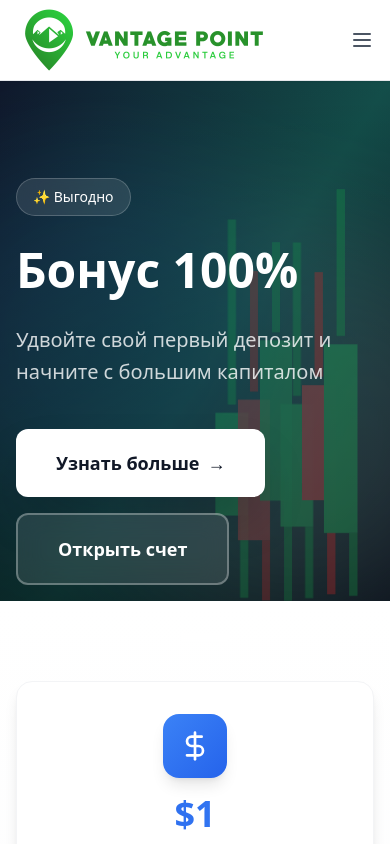
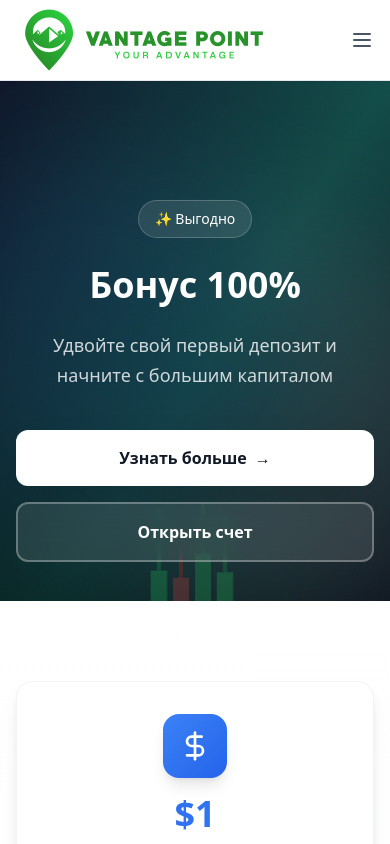
Before and after one commit to mobius1info/Wordex, a React (Vite) app: page / in a window 390 px wide. Shown: the top 844 px of the page. Built offline with nearby package versions, Linux system fonts and the light colour scheme.

Commit message:
Updated App.tsx

```diff
--- a/src/App.tsx
+++ b/src/App.tsx
@@ -971,7 +971,7 @@ function App() {
                   <div className="absolute bottom-1/4 right-1/4 w-96 h-96 bg-blue-500 rounded-full blur-3xl"></div>
                 </div>
                 {index === 0 && (
-                  <div className="absolute right-10 top-1/2 -translate-y-1/2 opacity-40 pointer-events-none">
+                  <div className="hidden lg:block absolute right-10 top-1/2 -translate-y-1/2 opacity-40 pointer-events-none">
                     <div className="flex items-center gap-12">
                       <div className="text-center">
                         <div className="bg-gradient-to-br from-blue-400 to-blue-600 rounded-2xl p-6 shadow-2xl animate-pulse-slow mb-4">
@@ -1028,8 +1028,31 @@ function App() {
                     </div>
                   </div>
                 )}
+                {index === 0 && (
+                  <div className="lg:hidden absolute bottom-8 left-1/2 -translate-x-1/2 opacity-30 pointer-events-none">
+                    <div className="flex items-center gap-4">
+                      <div className="bg-gradient-to-br from-blue-400 to-blue-600 rounded-lg p-3 shadow-xl animate-pulse-slow">
+                        <div className="text-white text-xs font-bold">Master</div>
+                      </div>
+                      <div className="animate-arrow-flow">
+                        <svg width="40" height="20" viewBox="0 0 40 20" className="text-blue-300">
+                          <path d="M 2 10 L 30 10" stroke="currentColor" strokeWidth="2" fill="none" strokeDasharray="3,3"/>
+                          <polygon points="30,7 38,10 30,13" fill="currentColor"/>
+                        </svg>
+                      </div>
+                      <div className="flex gap-2">
+                        <div className="bg-gradient-to-br from-green-400 to-green-600 rounded-lg p-2 shadow-xl animate-trade-signal">
+                          <div className="text-white text-xs">F1</div>
+                        </div>
+                        <div className="bg-gradient-to-br from-green-400 to-green-600 rounded-lg p-2 shadow-xl animate-trade-signal" style={{ animationDelay: '0.5s' }}>
+                          <div className="text-white text-xs">F2</div>
+                        </div>
+                      </div>
+                    </div>
+                  </div>
+                )}
                 {index === 1 && (
-                  <div className="absolute right-0 top-1/2 -translate-y-1/2 w-1/2 h-full opacity-30 pointer-events-none">
+                  <div className="hidden lg:block absolute right-0 top-1/2 -translate-y-1/2 w-1/2 h-full opacity-30 pointer-events-none">
                     <div className="flex items-end justify-around h-full px-8 pb-20">
                       <div className="animate-candle" style={{ animationDelay: '0s' }}>
                         <div className="w-2 bg-green-600" style={{ height: '180px' }}></div>
@@ -1064,23 +1087,49 @@ function App() {
                     </div>
                   </div>
                 )}
+                {index === 1 && (
+                  <div className="lg:hidden absolute bottom-8 left-1/2 -translate-x-1/2 opacity-30 pointer-events-none">
+                    <div className="flex items-end justify-center gap-3 h-32">
+                      <div className="animate-candle" style={{ animationDelay: '0s' }}>
+                        <div className="w-1 bg-green-600" style={{ height: '60px' }}></div>
+                        <div className="w-4 bg-green-500 -ml-1.5" style={{ height: '40px' }}></div>
+                        <div className="w-1 bg-green-600 ml-1.5" style={{ height: '30px' }}></div>
+                      </div>
+                      <div className="animate-candle" style={{ animationDelay: '0.5s' }}>
+                        <div className="w-1 bg-red-600" style={{ height: '40px' }}></div>
+                        <div className="w-4 bg-red-500 -ml-1.5" style={{ height: '50px' }}></div>
+                        <div className="w-1 bg-red-600 ml-1.5" style={{ height: '20px' }}></div>
+                      </div>
+                      <div className="animate-candle" style={{ animationDelay: '1s' }}>
+                        <div className="w-1 bg-green-600" style={{ height: '50px' }}></div>
+                        <div className="w-4 bg-green-500 -ml-1.5" style={{ height: '60px' }}></div>
+                        <div className="w-1 bg-green-600 ml-1.5" style={{ height: '35px' }}></div>
+                      </div>
+                      <div className="animate-candle" style={{ animationDelay: '1.5s' }}>
+                        <div className="w-1 bg-green-600" style={{ height: '55px' }}></div>
+                        <div className="w-4 bg-green-500 -ml-1.5" style={{ height: '45px' }}></div>
+                        <div className="w-1 bg-green-600 ml-1.5" style={{ height: '25px' }}></div>
+                      </div>
+                    </div>
+                  </div>
+                )}
                 <div className="max-w-7xl mx-auto px-4 sm:px-6 lg:px-8 w-full relative z-10">
-                  <div className="max-w-4xl">
+                  <div className="max-w-4xl text-center lg:text-left">
                     <div className="inline-block px-4 py-2 bg-white/10 backdrop-blur-md rounded-full text-white text-sm font-medium mb-6 border border-white/20">
                       ✨ {index === 0 ? 'Популярно' : index === 1 ? 'Выгодно' : index === 2 ? 'Быстро' : 'Надежно'}
                     </div>
-                    <h1 className="text-5xl sm:text-6xl lg:text-7xl font-bold text-white mb-6 leading-tight">
+                    <h1 className="text-4xl sm:text-5xl lg:text-6xl xl:text-7xl font-bold text-white mb-6 leading-tight">
                       {slide.title}
                     </h1>
-                    <p className="text-xl sm:text-2xl text-white/80 mb-10 max-w-2xl leading-relaxed">
+                    <p className="text-lg sm:text-xl lg:text-2xl text-white/80 mb-10 max-w-2xl mx-auto lg:mx-0 leading-relaxed">
                       {slide.subtitle}
                     </p>
-                    <div className="flex flex-wrap gap-4">
-                      <button className="group bg-white text-gray-900 px-10 py-5 rounded-xl text-lg font-bold hover:bg-gray-100 transition-all shadow-2xl hover:shadow-white/20 hover:scale-105 transform">
+                    <div className="flex flex-col sm:flex-row flex-wrap gap-4 justify-center lg:justify-start">
+                      <button className="group bg-white text-gray-900 px-8 sm:px-10 py-4 sm:py-5 rounded-xl text-base sm:text-lg font-bold hover:bg-gray-100 transition-all shadow-2xl hover:shadow-white/20 hover:scale-105 transform">
                         {t.hero.learnMore}
                         <span className="inline-block ml-2 group-hover:translate-x-1 transition-transform">→</span>
                       </button>
-                      <button className="bg-white/10 backdrop-blur-md border-2 border-white/30 text-white px-10 py-5 rounded-xl text-lg font-bold hover:bg-white/20 transition-all hover:scale-105 transform">
+                      <button className="bg-white/10 backdrop-blur-md border-2 border-white/30 text-white px-8 sm:px-10 py-4 sm:py-5 rounded-xl text-base sm:text-lg font-bold hover:bg-white/20 transition-all hover:scale-105 transform">
                         {t.hero.openAccount}
                       </button>
                     </div>
```
